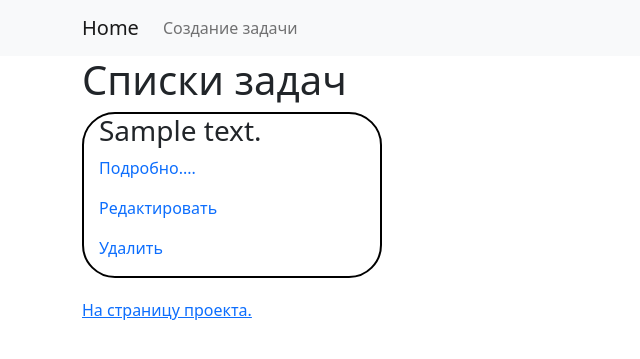
After one commit to sorrydjj/python_group_10_homework_49_abdilamit_uulu_ruslan, a Django app: page /project/1/tasks/ in a window 1280 px wide. The commit adds this page. Shown: the top 359 px of the page, without its empty margins (0-640 px from the left). Run offline with Django 3.2, Linux system fonts and the light colour scheme; tables that the repository leaves empty hold one stand-in row (values such as "Sample post"); parts of the project's set-up code (start-up, migrations or seed data) failed here and were passed over.

Commit message:
Добавлен просмотр всех задач проекта

```diff
--- a/source/hello/urls.py
+++ b/source/hello/urls.py
@@ -17,7 +17,7 @@ from django.contrib import admin
 from django.urls import path
 
 from webapp.views.task import IndexView, TaskView, CreateTask, UpdateTask, DeleteTask
-from webapp.views.project import IndexProject
+from webapp.views.project import IndexProject, ProjectView
 
 
 urlpatterns = [
@@ -27,5 +27,6 @@ urlpatterns = [
     path("task/create/", CreateTask.as_view(), name="create"),
     path("task/<int:pk>/update/", UpdateTask.as_view(), name="update"),
     path("task/<int:pk>/delete/", DeleteTask.as_view(), name="delete"),
-    path("projects/", IndexProject.as_view(), name="project")
+    path("projects/", IndexProject.as_view(), name="project"),
+    path("project/<int:pk>/tasks/", ProjectView.as_view(), name="project_view")
 ]
--- a/source/webapp/forms.py
+++ b/source/webapp/forms.py
@@ -9,7 +9,7 @@ from webapp.models import Type, Status, Task
 class TaskForm(forms.ModelForm):
     class Meta:
         model = Task
-        exclude = []
+        exclude = ["project"]
         widgets = {
             "types": forms.CheckboxSelectMultiple
         }
--- a/source/webapp/templates/project/index.html
+++ b/source/webapp/templates/project/index.html
@@ -6,6 +6,8 @@
 {% for pj in project%}
             <div style="border: 2px solid black; max-width: 300px; margin-bottom: 20px; padding-left: 15px;border-radius: 33px">
             <h3 style=" text-overflow: ellipsis; max-width: 300px;white-space: nowrap; overflow:hidden;">{{ pj.name}}</h3>
+            <p>{{ pj.descriptions }}</p>
+            <p><a href="{% url "project_view" pj.pk %}">Подробно....</a></p>
             </div>
         {% endfor %}
 
--- /dev/null
+++ b/source/webapp/templates/project/view.html
@@ -0,0 +1,16 @@
+{% extends "base.html" %}
+
+{% block content %}
+    <h1>Списки задач</h1>
+
+    {% for pj in project %}
+        <div style="border: 2px solid black; max-width: 300px; margin-bottom: 20px; padding-left: 15px;border-radius: 33px">
+            <h3 style=" text-overflow: ellipsis; max-width: 300px;white-space: nowrap; overflow:hidden;">{{ pj.summary }}</h3>
+            <p><a style="text-decoration: none" href="{% url "index_view" pj.pk %}">Подробно....</a></p>
+            <p><a style="text-decoration: none" href="{% url "update" pj.pk %}">Редактировать</a></p>
+            <p><a style="text-decoration: none" href="{% url "delete" pj.pk %}">Удалить</a></p>
+            </div>
+
+    {% endfor %}
+    <p><a href="{% url "project" %}">На страницу проекта.</a></p>
+{% endblock %}
--- a/source/webapp/views/project.py
+++ b/source/webapp/views/project.py
@@ -1,5 +1,5 @@
 from django.shortcuts import render, get_object_or_404, redirect
-from django.views.generic import TemplateView, FormView, ListView
+from django.views.generic import TemplateView, FormView, ListView, DetailView
 from django.urls import reverse
 from django.db.models import Q
 from webapp.forms import SearchForm
@@ -40,3 +40,14 @@ class IndexProject(ListView):
     def get_search_value(self):
         if self.form.is_valid():
             return self.form.cleaned_data.get("search")
+
+
+class ProjectView(DetailView):
+    template_name = 'project/view.html'
+    model = Project
+
+    def get_context_data(self, **kwargs):
+        context = super().get_context_data(**kwargs)
+        projects = Task.objects.filter(project__pk=self.object.pk)
+        context['project'] = projects
+        return context
```
